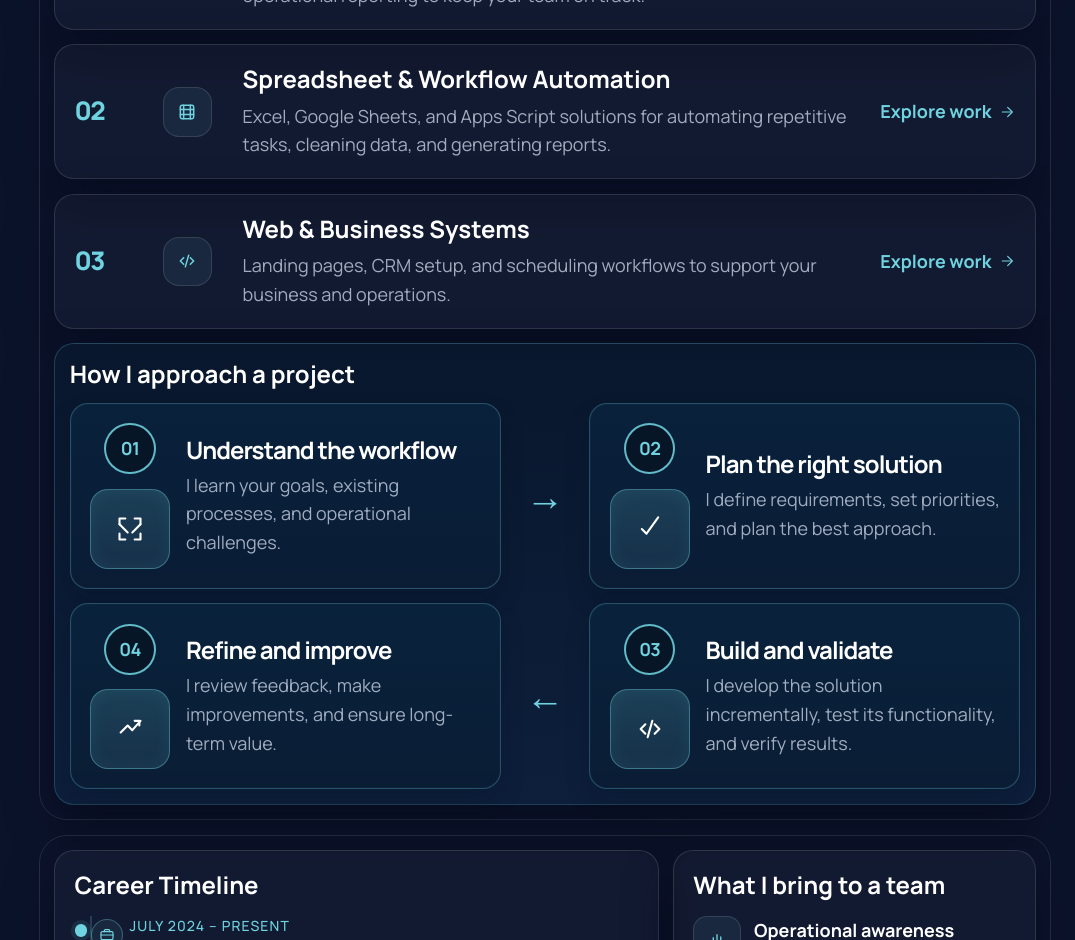
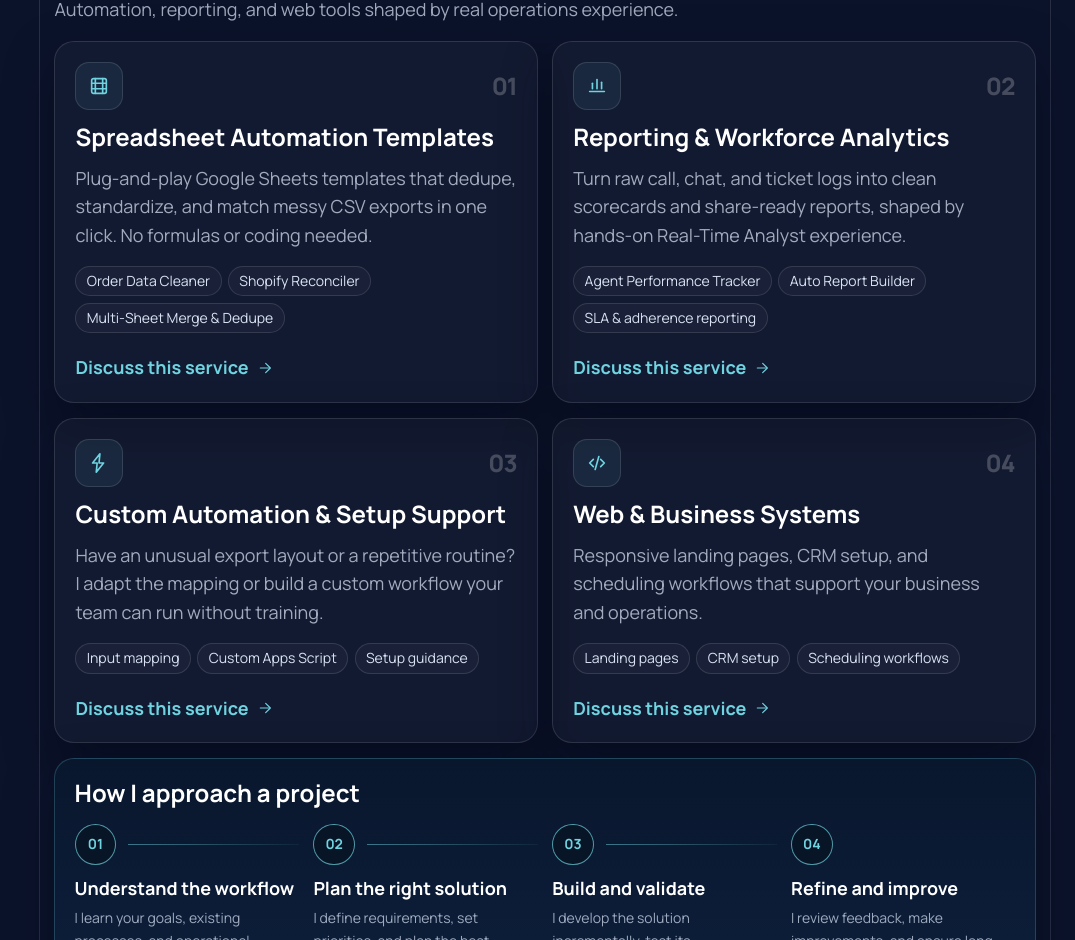
Before and after one commit to gayomalikimbenedict-web/Kim-Benedict-Gayomali-Portfolio, a React (Vite) app: page / in a window 1280 px wide. Shown: the part 1860-2800 px from the top of the page, without its empty margins (205-1280 px from the left). Built offline with nearby package versions, Linux system fonts and the light colour scheme; no server answers.

Commit message:
wip: save ui-libraries work before switching to v2

```diff
--- a/index.html
+++ b/index.html
@@ -23,7 +23,6 @@
     <meta name="twitter:description" content="Web applications, business dashboards and workflow automation.">
     <meta name="twitter:image" content="https://kimbenedictgayomali-portfolio.vercel.app/og-image.jpg">
 
-    <link rel="stylesheet" href="src/styles/global.css">
 </head>
 <body>
     <noscript>This portfolio needs JavaScript to display. Contact: sechurplets.studio@outlook.com</noscript>
--- a/package.json
+++ b/package.json
@@ -9,9 +9,11 @@
     "serve": "vite preview"
   },
   "dependencies": {
+    "@tailwindcss/vite": "^4.3.4",
     "react": "^17.0.2",
     "react-dom": "^17.0.2",
     "react-router-dom": "^5.3.4",
+    "tailwindcss": "^4.3.4",
     "typescript": "^4.4.3"
   },
   "devDependencies": {
--- a/src/App.css
+++ b/src/App.css
@@ -64,52 +64,6 @@ a:hover {
   filter: blur(52px);
   opacity: 0.75;
   animation: backgroundGlow 8s ease-in-out infinite;
-}
-
-.page-grid {
-  position: absolute;
-  inset: 0;
-  width: 100%;
-  height: 100%;
-  opacity: 0.45;
-}
-
-.flow-routes path {
-  fill: none;
-  stroke-linejoin: round;
-  vector-effect: non-scaling-stroke;
-}
-
-.flow-base {
-  stroke: rgba(255, 255, 255, 0.08);
-  stroke-width: 1;
-}
-
-.flow-lit {
-  stroke: rgba(111, 211, 224, 0.55);
-  stroke-width: 1.4;
-  stroke-linecap: round;
-}
-
-.flow-node {
-  fill: var(--navy);
-  stroke: rgba(255, 255, 255, 0.14);
-  stroke-width: 1.2;
-  transition: fill 0.4s ease, stroke 0.4s ease, filter 0.4s ease;
-}
-
-.flow-node.is-lit {
-  fill: var(--accent);
-  stroke: rgba(111, 211, 224, 0.7);
-  filter: drop-shadow(0 0 8px rgba(111, 211, 224, 0.7));
-}
-
-.flow-dot {
-  fill: var(--accent);
-  filter: drop-shadow(0 0 10px rgba(111, 211, 224, 0.8));
-  transform-box: fill-box;
-  transform-origin: center;
-  animation: pulseMove 4.8s ease-in-out infinite;
 }
 
 .portfolio-shell {
@@ -265,25 +219,6 @@ a:hover {
   box-shadow: 0 0 0 4px rgba(111, 211, 224, 0.12);
 }
 
-@keyframes pulseMove {
-  0% {
-    opacity: 0.2;
-    transform: scale(0.8);
-  }
-  22% {
-    opacity: 1;
-    transform: scale(1);
-  }
-  50% {
-    opacity: 0.85;
-    transform: scale(1.05);
-  }
-  100% {
-    opacity: 0.2;
-    transform: scale(0.8);
-  }
-}
-
 @keyframes backgroundGlow {
   0%, 100% {
     transform: translateX(-50%) scale(0.9);
--- a/src/components/Services.css
+++ b/src/components/Services.css
@@ -5,192 +5,194 @@
   min-height: 0;
 }
 
-.service-rows {
+/* Section intro */
+.services-header {
   display: grid;
+  justify-items: start;
+  gap: 0.6rem;
+  padding: 0.25rem 0 0.15rem;
+}
+
+.services-header h2 {
+  max-width: 40ch;
+}
+
+.services-header p {
+  max-width: 70ch;
+  color: var(--text-soft);
+}
+
+/* Service cards */
+.service-grid {
+  display: grid;
+  grid-template-columns: repeat(2, minmax(0, 1fr));
   gap: var(--gap);
 }
 
-.service-row {
-  display: grid;
-  grid-template-columns: 72px 64px minmax(0, 1fr) auto;
-  align-items: center;
-  gap: 1rem;
+.service-card {
+  display: flex;
+  flex-direction: column;
+  gap: 0.75rem;
+  padding: var(--pad);
+  transition: border-color 0.2s ease, background-color 0.2s ease, transform 0.2s ease;
 }
 
-.services-section .service-row {
-  padding: var(--pad);
+.service-card:hover {
+  transform: translateY(-2px);
+  border-color: var(--border-strong);
+  background: rgba(255, 255, 255, 0.05);
+}
+
+.service-card-top {
+  display: flex;
+  align-items: center;
+  justify-content: space-between;
+}
+
+.service-card .icon-tile {
+  width: 3rem;
+  height: 3rem;
+  border-radius: 14px;
 }
 
 .service-number {
-  color: var(--accent);
-  font-size: clamp(1.3rem, 2vw, 2rem);
+  color: rgba(255, 255, 255, 0.22);
+  font-size: 1.5rem;
   font-weight: 800;
-  letter-spacing: -0.06em;
+  letter-spacing: -0.04em;
+  line-height: 1;
 }
 
-.service-row .icon-tile {
-  width: 3.1rem;
-  height: 3.1rem;
-  border-radius: 16px;
-}
-
-.service-copy {
-  display: grid;
-  gap: 0.45rem;
-}
-
-.service-copy h3 {
+.service-card h3 {
   color: var(--white);
 }
 
-.service-copy p {
+.service-description {
   color: var(--text-soft);
 }
 
-.service-link {
-  justify-self: end;
+.service-tags {
+  display: flex;
+  flex-wrap: wrap;
+  gap: 0.4rem;
+  margin: 0.25rem 0 0;
+  padding: 0;
+  list-style: none;
 }
 
+.service-tags li {
+  padding: 0.28rem 0.65rem;
+  border: 1px solid var(--border);
+  border-radius: 999px;
+  background: rgba(255, 255, 255, 0.03);
+  color: var(--text);
+  font-size: var(--type-caption);
+  line-height: var(--lh-caption);
+}
+
+.service-link {
+  margin-top: auto;
+  padding-top: 0.5rem;
+  width: fit-content;
+  border-radius: 6px;
+}
+
+.service-link:focus-visible {
+  outline: 2px solid var(--accent);
+  outline-offset: 4px;
+}
+
+/* How I approach a project */
 .services-section .approach-panel {
-  padding: var(--gap);
+  display: grid;
+  gap: 1rem;
+  padding: var(--pad);
   background: linear-gradient(180deg, rgba(10, 24, 46, 0.92), rgba(13, 33, 61, 0.9));
   border: 1px solid rgba(111, 211, 224, 0.22);
 }
 
 .approach-panel h3 {
   color: var(--white);
-  margin-bottom: var(--gap);
 }
 
-.approach-flow {
-  position: relative;
+.approach-steps {
   display: grid;
+  grid-template-columns: repeat(4, minmax(0, 1fr));
   gap: var(--gap);
-}
-
-.approach-row {
-  display: grid;
-  grid-template-columns: minmax(0, 1fr) 60px minmax(0, 1fr);
-  align-items: stretch;
-  gap: var(--gap);
+  margin: 0;
+  padding: 0;
+  list-style: none;
 }
 
 .approach-step {
   display: grid;
-  grid-template-columns: auto 1fr;
-  gap: 1rem;
-  align-items: center;
-  padding: var(--pad);
-  min-height: 170px;
-  background: linear-gradient(180deg, rgba(9, 35, 62, 0.88), rgba(10, 29, 53, 0.9));
-  border: 1px solid rgba(111, 211, 224, 0.28);
-  border-radius: 18px;
-  box-shadow: inset 0 0 0 1px rgba(255, 255, 255, 0.02), 0 12px 24px rgba(2, 12, 26, 0.18);
+  align-content: start;
+  gap: 0.45rem;
 }
 
-.step-header {
-  display: grid;
-  place-items: center;
-  gap: 0.9rem;
+.approach-marker {
+  display: flex;
+  align-items: center;
+  gap: 0.75rem;
+  margin-bottom: 0.3rem;
 }
 
 .step-number {
   display: inline-flex;
+  flex: none;
   align-items: center;
   justify-content: center;
-  width: 3.2rem;
-  height: 3.2rem;
-  border: 2px solid rgba(111, 211, 224, 0.88);
+  width: 2.6rem;
+  height: 2.6rem;
+  border: 1.5px solid rgba(111, 211, 224, 0.7);
   border-radius: 50%;
   color: var(--accent);
   background: rgba(8, 22, 38, 0.9);
-  font-size: var(--type-body);
+  font-size: var(--type-caption);
   font-weight: 700;
-  letter-spacing: -0.04em;
 }
 
-.step-icon {
-  display: grid;
-  place-items: center;
-  width: 5rem;
-  height: 5rem;
-  border-radius: 18px;
-  background: linear-gradient(180deg, rgba(111, 211, 224, 0.18), rgba(68, 120, 150, 0.22));
-  border: 1px solid rgba(111, 211, 224, 0.4);
-  color: var(--white);
-  box-shadow: inset 0 0 18px rgba(111, 211, 224, 0.08);
-}
-
-.step-copy {
-  display: grid;
-  gap: 0.35rem;
-  align-content: center;
+/* connector line to the next step */
+.approach-step:not(:last-child) .approach-marker::after {
+  content: "";
+  flex: 1;
+  height: 1px;
+  background: linear-gradient(90deg, rgba(111, 211, 224, 0.5), rgba(111, 211, 224, 0.06));
 }
 
 .approach-step strong {
   color: var(--white);
-  font-size: var(--type-h3);
+  font-size: var(--type-body);
   line-height: var(--lh-h3);
-  letter-spacing: -0.04em;
 }
 
 .approach-step p {
   color: var(--text-soft);
-  margin: 0;
+  font-size: var(--type-caption);
+  line-height: var(--lh-body);
 }
 
-.approach-arrow {
-  display: grid;
-  place-items: center;
-  color: var(--accent);
-  font-size: clamp(2rem, 3vw, 3.2rem);
-  line-height: 1;
-  font-weight: 700;
+@media (max-width: 1100px) {
+  .approach-steps {
+    grid-template-columns: repeat(2, minmax(0, 1fr));
+    row-gap: 1.25rem;
+  }
+
+  .approach-step:nth-child(2n) .approach-marker::after {
+    display: none;
+  }
 }
 
-.approach-arrow--right,
-.approach-arrow--left {
-  justify-self: center;
-}
-
-.approach-arrow--vertical {
-  display: none;
-}
-
-@media (max-width: 840px) {
-  .service-row {
-    grid-template-columns: 54px 54px 1fr;
+@media (max-width: 720px) {
+  .service-grid {
+    grid-template-columns: 1fr;
   }
 
-  .service-link {
-    grid-column: 2 / -1;
-    justify-self: start;
-    margin-top: 0.4rem;
+  .approach-steps {
+    grid-template-columns: 1fr;
   }
 
-  .approach-row {
-    grid-template-columns: 1fr;
-    gap: var(--gap);
-  }
-
-  .approach-arrow {
+  .approach-step .approach-marker::after {
     display: none;
   }
-
-  .approach-step {
-    min-height: auto;
-    grid-template-columns: 1fr;
-    text-align: left;
-  }
-
-  .step-header {
-    justify-items: start;
-    grid-auto-flow: column;
-    justify-content: start;
-  }
-
-  .step-icon {
-    width: 4.2rem;
-    height: 4.2rem;
-  }
 }
--- a/src/components/Services.tsx
+++ b/src/components/Services.tsx
@@ -4,19 +4,37 @@ import { portfolioData } from '../data/portfolio';
 import './Services.css';
 
 const Services: React.FC = () => {
+  const { services, approach } = portfolioData;
+
   return (
-    <section id="services" className="page-section services-section" aria-label="Services">
-      <div className="service-rows">
-        {portfolioData.services.map((service) => (
-          <article key={service.title} className="service-row panel">
-            <div className="service-number">{service.number}</div>
-            <span className="icon-tile"><Icon name={service.icon} size={20} /></span>
-            <div className="service-copy">
-              <h3>{service.title}</h3>
-              <p>{service.description}</p>
+    <section id="services" className="page-section services-section" aria-labelledby="services-title">
+      <header className="services-header">
+        <span className="chip">Services</span>
+        <h2 id="services-title">
+          What I can build for <span className="accent">your operations</span>
+        </h2>
+        <p>Automation, reporting, and web tools shaped by real operations experience.</p>
+      </header>
+
+      <div className="service-grid">
+        {services.map((service) => (
+          <article key={service.title} className="service-card panel">
+            <div className="service-card-top">
+              <span className="icon-tile"><Icon name={service.icon} size={22} /></span>
+              <span className="service-number" aria-hidden="true">{service.number}</span>
             </div>
-            <a href="#projects" className="text-link service-link">
-              Explore work
+
+            <h3>{service.title}</h3>
+            <p className="service-description">{service.description}</p>
+
+            <ul className="service-tags" aria-label={`${service.title} includes`}>
+              {service.tags.map((tag) => (
+                <li key={tag}>{tag}</li>
+              ))}
+            </ul>
+
+            <a href="#contact" className="text-link service-link">
+              Discuss this service
               <Icon name="arrow-right" size={16} />
             </a>
           </article>
@@ -25,57 +43,17 @@ const Services: React.FC = () => {
 
       <div className="approach-panel panel">
         <h3>How I approach a project</h3>
-        <div className="approach-flow">
-          <div className="approach-row">
-            <article className="approach-step">
-              <div className="step-header">
-                <span className="step-number">01</span>
-                <span className="step-icon"><Icon name={portfolioData.approach[0].icon} size={28} /></span>
+        <ol className="approach-steps">
+          {approach.map((step, index) => (
+            <li key={step.title} className="approach-step">
+              <div className="approach-marker">
+                <span className="step-number" aria-hidden="true">{String(index + 1).padStart(2, '0')}</span>
               </div>
-              <div className="step-copy">
-                <strong>{portfolioData.approach[0].title}</strong>
-                <p>{portfolioData.approach[0].description}</p>
-              </div>
-            </article>
-            <span className="approach-arrow approach-arrow--right" aria-hidden="true">→</span>
-            <article className="approach-step">
-              <div className="step-header">
-                <span className="step-number">02</span>
-                <span className="step-icon"><Icon name={portfolioData.approach[1].icon} size={28} /></span>
-              </div>
-              <div className="step-copy">
-                <strong>{portfolioData.approach[1].title}</strong>
-                <p>{portfolioData.approach[1].description}</p>
-              </div>
-            </article>
-          </div>
-
-          <span className="approach-arrow approach-arrow--vertical" aria-hidden="true">↓</span>
-
-          <div className="approach-row approach-row--bottom">
-            <article className="approach-step">
-              <div className="step-header">
-                <span className="step-number">04</span>
-                <span className="step-icon"><Icon name={portfolioData.approach[3].icon} size={28} /></span>
-              </div>
-              <div className="step-copy">
-                <strong>{portfolioData.approach[3].title}</strong>
-                <p>{portfolioData.approach[3].description}</p>
-              </div>
-            </article>
-            <span className="approach-arrow approach-arrow--left" aria-hidden="true">←</span>
-            <article className="approach-step">
-              <div className="step-header">
-                <span className="step-number">03</span>
-                <span className="step-icon"><Icon name={portfolioData.approach[2].icon} size={28} /></span>
-              </div>
-              <div className="step-copy">
-                <strong>{portfolioData.approach[2].title}</strong>
-                <p>{portfolioData.approach[2].description}</p>
-              </div>
-            </article>
-          </div>
-        </div>
+              <strong>{step.title}</strong>
+              <p>{step.description}</p>
+            </li>
+          ))}
+        </ol>
       </div>
     </section>
   );
--- a/src/components/Testimonials.css
+++ b/src/components/Testimonials.css
@@ -7,7 +7,7 @@
 
 .testimonial-list {
     display: grid;
-    grid-template-columns: repeat(3, minmax(0, 1fr));
+    grid-template-columns: repeat(2, minmax(0, 1fr));
     gap: var(--gap);
 }
 
--- a/src/data/portfolio.ts
+++ b/src/data/portfolio.ts
@@ -20,8 +20,8 @@ export type PortfolioProject = {
 export type ServiceItem = {
   number: string;
   title: string;
-  summary: string;
   description: string;
+  tags: string[];
   icon: IconName;
 };
 
@@ -97,26 +97,34 @@ const moreWork = ["Automation tools", "Reporting dashboards", "Business web apps
 const services: ServiceItem[] = [
   {
     number: "01",
+    title: "Spreadsheet Automation Templates",
+    description:
+      "Plug-and-play Google Sheets templates that dedupe, standardize, and match messy CSV exports in one click. No formulas or coding needed.",
+    tags: ["Order Data Cleaner", "Shopify Reconciler", "Multi-Sheet Merge & Dedupe"],
+    icon: "sheet",
+  },
+  {
+    number: "02",
     title: "Reporting & Workforce Analytics",
-    summary: "Track performance, monitor adherence, and turn data into clear insights.",
     description:
-      "Real-time monitoring, adherence tracking, shrinkage analysis, and operational reporting to keep your team on track.",
+      "Turn raw call, chat, and ticket logs into clean scorecards and share-ready reports, shaped by hands-on Real-Time Analyst experience.",
+    tags: ["Agent Performance Tracker", "Auto Report Builder", "SLA & adherence reporting"],
     icon: "chart",
   },
   {
-    number: "02",
-    title: "Spreadsheet & Workflow Automation",
-    summary: "Streamline workflows with Excel, Google Sheets, and Apps Script.",
+    number: "03",
+    title: "Custom Automation & Setup Support",
     description:
-      "Excel, Google Sheets, and Apps Script solutions for automating repetitive tasks, cleaning data, and generating reports.",
-    icon: "sheet",
+      "Have an unusual export layout or a repetitive routine? I adapt the mapping or build a custom workflow your team can run without training.",
+    tags: ["Input mapping", "Custom Apps Script", "Setup guidance"],
+    icon: "bolt",
   },
   {
-    number: "03",
+    number: "04",
     title: "Web & Business Systems",
-    summary: "Build simple, responsive web tools for your business.",
     description:
-      "Landing pages, CRM setup, and scheduling workflows to support your business and operations.",
+      "Responsive landing pages, CRM setup, and scheduling workflows that support your business and operations.",
+    tags: ["Landing pages", "CRM setup", "Scheduling workflows"],
     icon: "code",
   },
 ];
@@ -266,9 +274,16 @@ export const portfolioData = {
   contact,
   testimonials: [
     {
-      quote: "Thanks for alignment yesterday, this is good start, team!",
-      attribution: "Operations stakeholder, e-commerce BPO client",
-      tag: "Reporting template",
+      quote:
+        "I'm on off and I didn't see the message. Thank God you managed the SLA, otherwise gone.",
+      attribution: "Subject Matter Expert, e-commerce client",
+      tag: "SLA protection",
+    },
+    {
+      quote:
+        "I've already huddled with the agents on what needs to be done. Today we successfully managed it. Thank you so much.",
+      attribution: "Subject Matter Expert, e-commerce client",
+      tag: "Real-time coordination",
     },
     {
       quote:
--- a/src/hooks/useWorkflowTrail.ts
+++ /dev/null
@@ -1,84 +0,0 @@
-import { RefObject, useEffect } from 'react';
-
-const EASING = 0.1;
-const clamp = (value: number, min: number, max: number) => Math.min(max, Math.max(min, value));
-
-/**
- * Moves a glowing dot along the background workflow routes as the page scrolls.
- * The route behind the dot lights up and each step node turns on when it is reached.
- */
-export const useWorkflowTrail = (svgRef: RefObject<SVGSVGElement>) => {
-  useEffect(() => {
-    const svg = svgRef.current;
-    if (!svg) return undefined;
-
-    const base = Array.from(svg.querySelectorAll<SVGPathElement>('.flow-base'));
-    const lit = Array.from(svg.querySelectorAll<SVGPathElement>('.flow-lit'));
-    const nodes = Array.from(svg.querySelectorAll<SVGCircleElement>('.flow-node'));
-    const dot = svg.querySelector<SVGCircleElement>('.flow-dot');
-    const lengths = base.map((path) => path.getTotalLength());
-    const starts = lengths.reduce<number[]>((acc, length) => [...acc, acc[acc.length - 1] + length], [0]);
-    const total = starts[starts.length - 1];
-    const reducedMotion = window.matchMedia('(prefers-reduced-motion: reduce)');
-
-    let frame = 0;
-    let target = 0;
-    let current = 0;
-
-    const render = (progress: number) => {
-      const distance = progress * total;
-      lit.forEach((path, i) => {
-        path.style.strokeDasharray = `${clamp(distance - starts[i], 0, lengths[i])} ${lengths[i]}`;
-      });
-      nodes.forEach((node, i) => node.classList.toggle('is-lit', distance >= starts[i]));
-      const segment = clamp(starts.findIndex((start, i) => distance < starts[i + 1] || i === lengths.length - 1), 0, lengths.length - 1);
-      const point = base[segment].getPointAtLength(clamp(distance - starts[segment], 0, lengths[segment]));
-      dot?.setAttribute('cx', point.x.toFixed(1));
-      dot?.setAttribute('cy', point.y.toFixed(1));
-    };
-
-    const readProgress = () => {
-      const scrollable = document.documentElement.scrollHeight - window.innerHeight;
-      return scrollable > 0 ? clamp(window.scrollY / scrollable, 0, 1) : 0;
-    };
-
-    const animate = () => {
-      frame = 0;
-      current += (target - current) * EASING;
-      if (Math.abs(target - current) < 0.0005) current = target;
-      render(current);
-      if (current !== target) frame = window.requestAnimationFrame(animate);
-    };
-
-    const schedule = () => {
-      target = readProgress();
-      if (!frame) frame = window.requestAnimationFrame(animate);
-    };
-
-    const apply = () => {
-      window.removeEventListener('scroll', schedule);
-      window.removeEventListener('resize', schedule);
-      window.cancelAnimationFrame(frame);
-      frame = 0;
-      if (reducedMotion.matches) {
-        target = current = readProgress();
-        render(current);
-        return;
-      }
-      target = current = readProgress();
-      render(current);
-      window.addEventListener('scroll', schedule, { passive: true });
-      window.addEventListener('resize', schedule);
-    };
-
-    apply();
-    reducedMotion.addEventListener('change', apply);
-
-    return () => {
-      reducedMotion.removeEventListener('change', apply);
-      window.removeEventListener('scroll', schedule);
-      window.removeEventListener('resize', schedule);
-      window.cancelAnimationFrame(frame);
-    };
-  }, [svgRef]);
-};
--- a/src/styles/global.css
+++ b/src/styles/global.css
@@ -1,4 +1,5 @@
 @import url('https://fonts.googleapis.com/css2?family=Manrope:wght@400;500;600;700;800&display=swap');
+@import "tailwindcss";
 
 :root {
   --navy: #0B132B;
--- a/vite.config.ts
+++ b/vite.config.ts
@@ -1,9 +1,10 @@
 import { defineConfig } from 'vite';
 import react from '@vitejs/plugin-react';
+import tailwindcss from '@tailwindcss/vite';
 
 // https://vitejs.dev/config/
 export default defineConfig({
-  plugins: [react()],
+  plugins: [react(), tailwindcss()],
   server: {
     open: true, // Automatically open the app in the browser
     port: 3000, // Specify the port for the development server
```
Also changed, not shown: src/components/PageBackground.tsx (+7 -40 lines), 1 other file (tests, documents, lock files or other folders).
